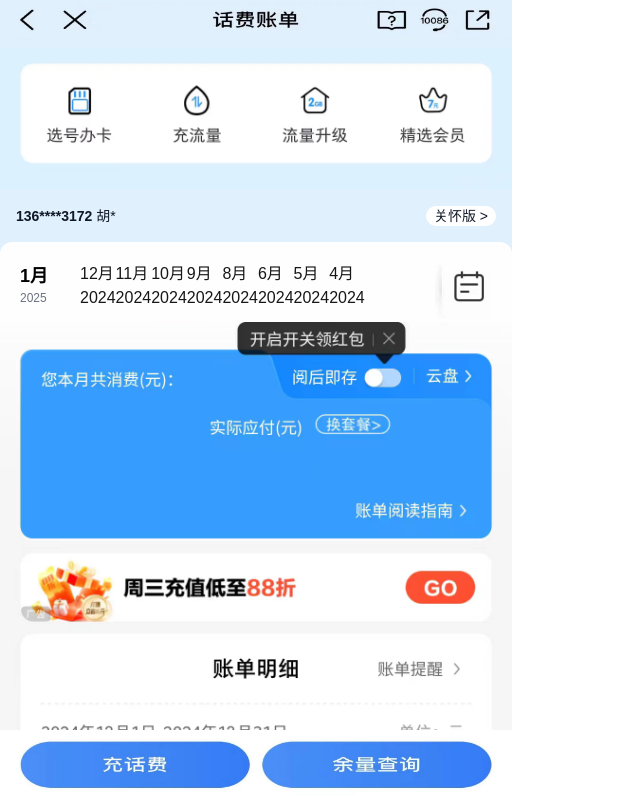
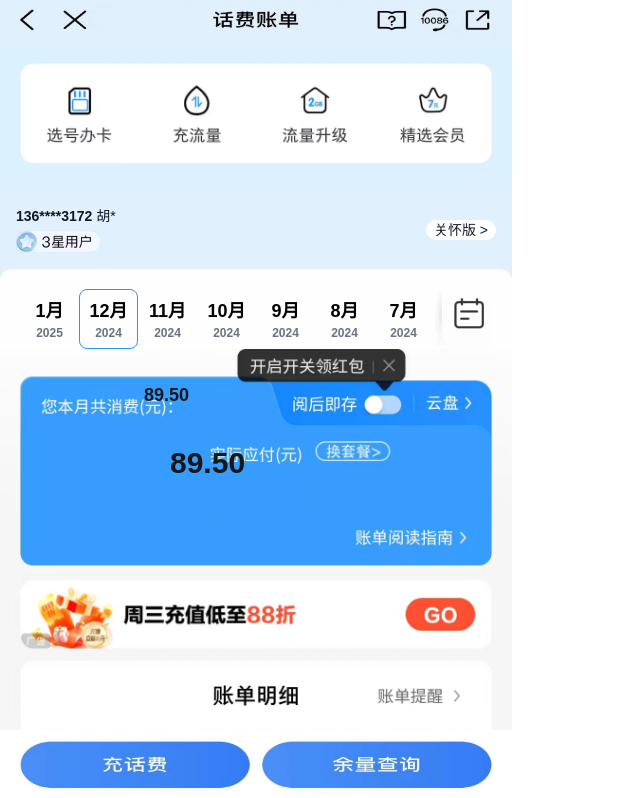
Before and after one commit to teaware/cm, a Next.js app: page / in a window 1280 px wide. Shown: the top 798 px of the page, without its empty margins (0-640 px from the left). Built offline with nearby package versions, Linux system fonts and the light colour scheme.

Commit message:
🚥 basic

```diff
--- a/app/page.tsx
+++ b/app/page.tsx
@@ -17,52 +17,60 @@ export default function Home() {
       </div>
 
       <div className="flex justify-between items-center p-4 text-sm">
-        <div className="text-gray-900 font-semibold">
+        <div>
+          <div className="text-gray-900 font-semibold mb-1">
             136****
             <RandomNumberComponent /> <span className="font-normal">胡*</span>
+          </div>
+          <Image src="/rank.png" alt="" width={85} height={23} priority />
         </div>
         <div className="text-gray-900 bg-white px-2 rounded-xl">
           关怀版 &gt;
         </div>
       </div>
       <div className="bg-[#fefefe] rounded-xl py-5">
-        <div className="relative px-5">
+        <div className="relative px-5 overflow-hidden">
           <ul className="flex">
-            <li className="w-[60px] h-[60px]">
-              <div className="text-black font-semibold text-lg">1月</div>
-              <div className="text-gray-500 text-xs">2025</div>
+            <li className="w-[60px] h-[60px] border rounded-lg flex items-center justify-center border-transparent">
+              <div className="text-black font-semibold text-lg text-center">
+                1月<div className="text-gray-500 text-xs">2025</div>
+              </div>
             </li>
-            <li>
-              <div>12月</div>
-              <div>2024</div>
+            <li className="w-[60px] h-[60px] border rounded-lg flex items-center justify-center border-[#2B94FB]">
+              <div className="text-black font-semibold text-lg text-center">
+                12月
+                <div className="text-gray-500 text-xs">2024</div>
+              </div>
             </li>
-            <li>
-              <div>11月</div>
-              <div>2024</div>
+            <li className="w-[60px] h-[60px] border rounded-lg flex items-center justify-center border-transparent">
+              <div className="text-black font-semibold text-lg text-center">
+                11月<div className="text-gray-500 text-xs">2024</div>
+              </div>
             </li>
-            <li>
-              <div>10月</div>
-              <div>2024</div>
+            <li className="w-[60px] h-[60px] border rounded-lg flex items-center justify-center border-transparent">
+              <div className="text-black font-semibold text-lg text-center">
+                10月<div className="text-gray-500 text-xs">2024</div>
+              </div>
             </li>
-            <li>
-              <div>9月</div>
-              <div>2024</div>
+            <li className="w-[60px] h-[60px] border rounded-lg flex items-center justify-center border-transparent">
+              <div className="text-black font-semibold text-lg text-center">
+                9月<div className="text-gray-500 text-xs">2024</div>
+              </div>
             </li>
-            <li>
-              <div>8月</div>
-              <div>2024</div>
+            <li className="w-[60px] h-[60px] border rounded-lg flex items-center justify-center border-transparent">
+              <div className="text-black font-semibold text-lg text-center">
+                8月<div className="text-gray-500 text-xs">2024</div>
+              </div>
             </li>
-            <li>
-              <div>6月</div>
-              <div>2024</div>
+            <li className="w-[60px] h-[60px] border rounded-lg flex items-center justify-center border-transparent">
+              <div className="text-black font-semibold text-lg text-center">
+                7月<div className="text-gray-500 text-xs">2024</div>
+              </div>
             </li>
-            <li>
-              <div>5月</div>
-              <div>2024</div>
-            </li>
-            <li>
-              <div>4月</div>
-              <div>2024</div>
+            <li className="w-[60px] h-[60px] border rounded-lg flex items-center justify-center border-transparent">
+              <div className="text-black font-semibold text-lg text-center">
+                6月<div className="text-gray-500 text-xs">2024</div>
+              </div>
             </li>
           </ul>
 
@@ -76,6 +84,7 @@ export default function Home() {
             priority
           />
         </div>
+        <div className="relative">
           <Image
             className="w-full"
             src="/body.png"
@@ -84,6 +93,13 @@ export default function Home() {
             height={0}
             sizes="100vw"
           />
+          <div className="absolute top-8 left-36 font-semibold text-lg">
+            89.50
+          </div>
+          <div className="absolute top-24 left-[170px] font-extrabold text-3xl">
+            89.50
+          </div>
+        </div>
       </div>
 
       <div className="w-screen max-w-lg h-[70px] fixed bottom-0 left-0">
```
Also changed, not shown: public/rank.png (added). Lines whose indentation alone changed are shown as unchanged.
